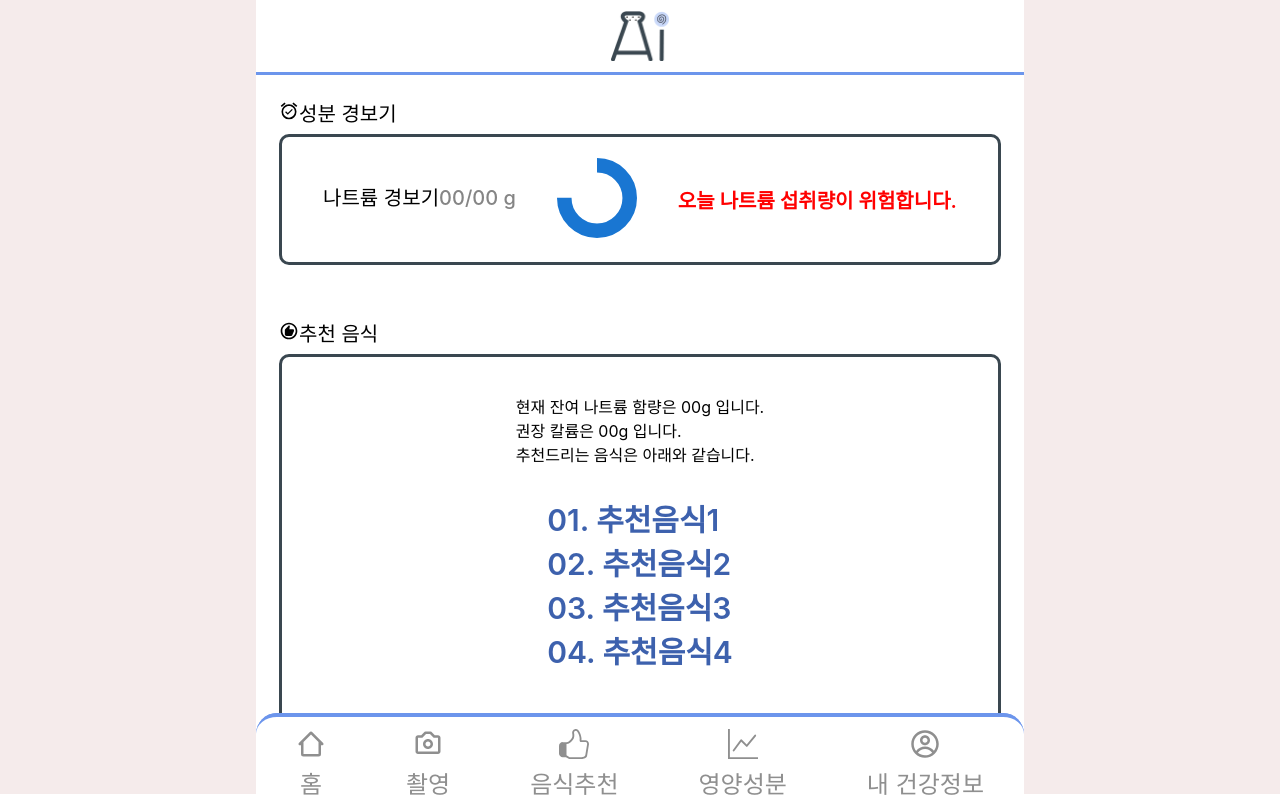
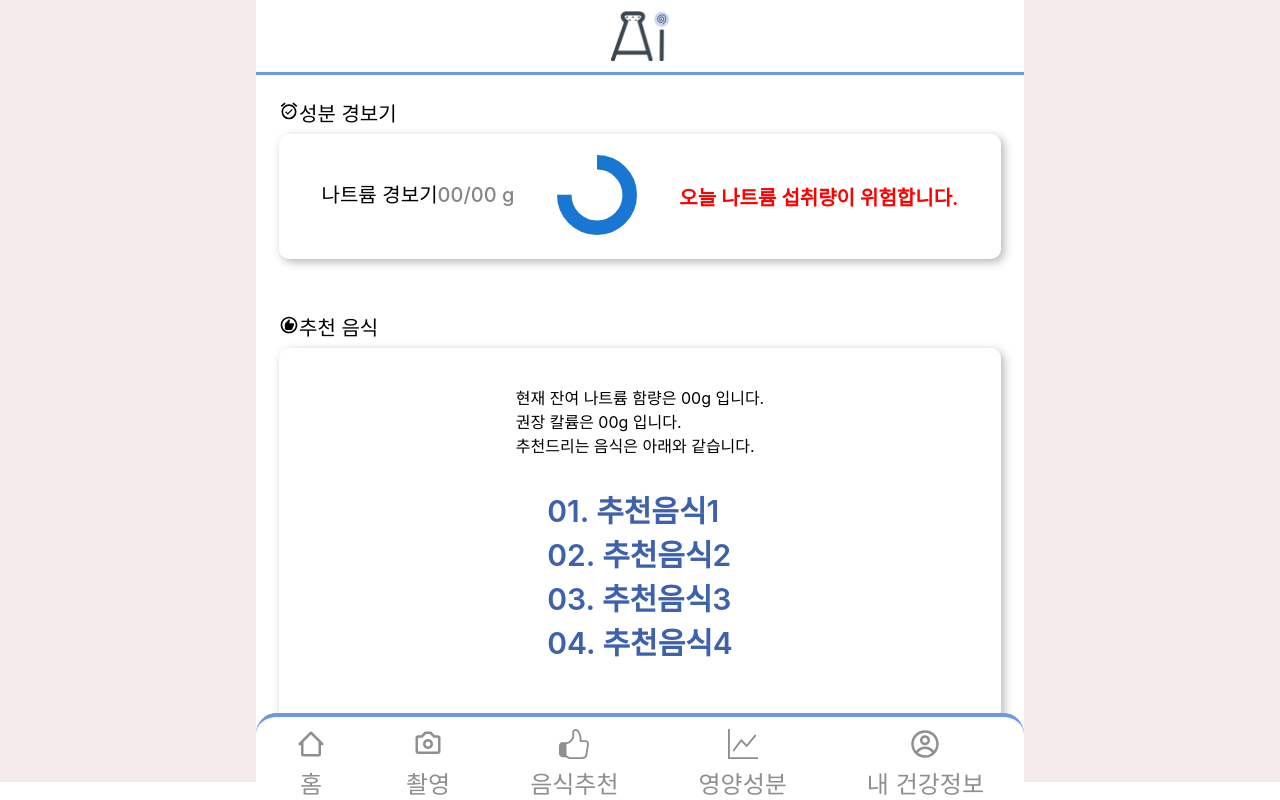
Before and after one commit to Capstone-AIjjadang/FE, a React (Create React App) app in the folder fe/: page /recommend in a window 1280 px wide. Built offline with nearby package versions, Linux system fonts and the light colour scheme.

Commit message:
[design] 음식추천, 메인 box-shadow 추가

```diff
--- a/fe/src/css/FoodRecommend.module.css
+++ b/fe/src/css/FoodRecommend.module.css
@@ -25,8 +25,6 @@
 
 .Section1 {
     margin-bottom: 4%;
-    /* border: 3px solid #3A4750;
-    border-radius: 10px; */
     width: 94%;
 }
 
@@ -35,7 +33,7 @@
     align-items: center;
     justify-content: space-evenly;
 
-    border: 3px solid #3A4750;
+    box-shadow: 3px 3px 10px #B5B5B5;
     border-radius: 10px;
     margin-bottom: 3%;
     height: 125px;
@@ -50,8 +48,6 @@
 
 .Section2 {
     margin-bottom: 4%;
-    /* border: 3px solid #3A4750;
-    border-radius: 10px; */
     width: 94%;
 }
 
@@ -60,7 +56,7 @@
     justify-content: center;
     align-items: center;
     flex-direction: column;
-    border: 3px solid #3A4750;
+    box-shadow: 3px 3px 10px #B5B5B5;
     border-radius: 10px;
     margin-bottom: 3%;
     height: 382px;
--- a/fe/src/css/Main.module.css
+++ b/fe/src/css/Main.module.css
@@ -43,8 +43,6 @@
 
 .Section2 {
     margin-bottom: 8%;
-    /* border: 3px solid #3A4750;
-    border-radius: 10px; */
     width: 94%;
     height: 264px;
 }
@@ -58,7 +56,7 @@
     justify-content: space-around;
     list-style: none;
 
-    border: 3px solid #3A4750;
+    box-shadow: 3px 3px 10px #B5B5B5;
     border-radius: 10px;
     height: 220px;
 }
@@ -73,7 +71,6 @@
 
 .Dealt {
     background-color: #3A4750;
-    /* height: 100%; */
 }
 
 .sec1,
@@ -84,14 +81,12 @@
 }
 
 .Section3 {
-    /* border: 3px solid #3A4750;
-    border-radius: 10px; */
     width: 94%;
 }
 
 .Food_container {
     display: flex;
-    border: 3px solid #3A4750;
+    box-shadow: 3px 3px 10px #B5B5B5;
     border-radius: 10px;
     margin-bottom: 3%;
 }
```
